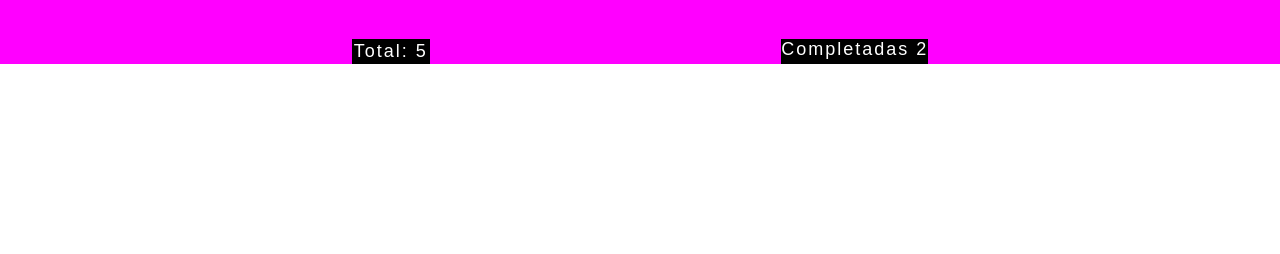
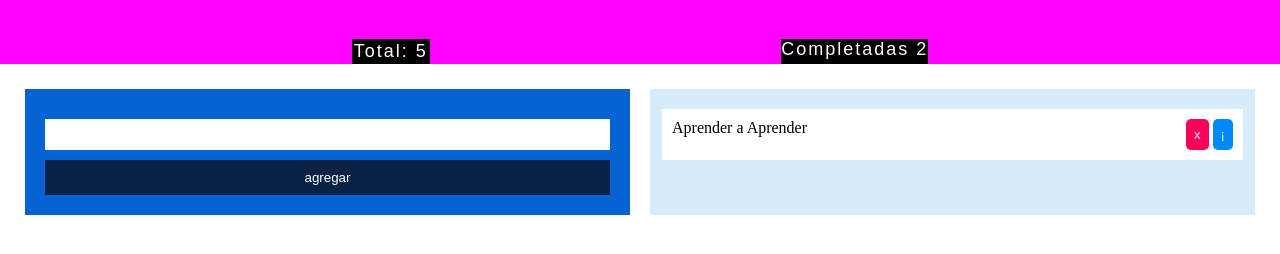
Before and after one commit to Xavi1594/CRUD, a plain HTML site: page src/index.html in a window 1280 px wide. Shown: the part 50-304 px from the top of the page. Drawn offline with Linux system fonts and the light colour scheme.

Commit message:
html and css finished

```diff
--- /dev/null
+++ b/src/css/main.css
@@ -0,0 +1,71 @@
+.contenedor {
+    display: grid;
+    grid-template-columns: 1fr 1fr;
+    margin: 15px;
+}
+.contenedor .contenedor__formulario {
+    padding: 20px;
+    margin: 10px;
+    text-align: center;
+    display: flex;
+    flex-direction: column;
+    gap: 10px;
+    background-color: rgb(6, 99, 212);
+    color: #fff;
+    max-height: 110px;
+}
+.contenedor .contenedor__formulario  input[type="text"] {
+    border: none;
+    padding: 8px;
+}
+.contenedor .contenedor__formulario  input[type="text"] :focus {
+    outline: none;
+    border-bottom: 5px solid rgb(15, 31, 55);
+}
+.contenedor .contenedor__formulario  input[type="submit"] {
+    border: none;
+    padding: 10px;
+    background-color: rgb(9, 34, 69);
+    color: #fff;
+    cursor: pointer;
+}
+
+.contenedor .contenedor__tareas {
+    padding: 10px;
+    margin: 10px;
+    background-color: rgb(215, 236, 250);
+}
+
+.contenedor .tareas__tarea {
+    display: flex;
+    justify-content: space-between;
+    background-color: #ffffff;
+    padding: 10px;
+    margin: 10px 2px;
+}
+
+.botones__eliminar {
+    border: none;
+    background-color: rgb(255, 0, 89);
+    color: #ffffff;
+    border-radius: 5px;
+    cursor: pointer;
+    transition: transform ease 300ms;
+    padding: 8px;
+}
+.botones__eliminar:hover {
+    transform: scale(1.3);
+}
+.botones__completada {
+    border: none;
+    background-color: rgb(0, 136, 255);
+    color: #ffffff;
+    border-radius: 5px;
+    cursor: pointer;
+    transition: transform ease 300ms;
+    padding: 8px;
+}
+
+.botones__completada:hover {
+    transform: scale(1.3);
+}
--- a/src/css/styles.css
+++ b/src/css/styles.css
@@ -1,2 +1,3 @@
 @import url(./reset.css);
 @import url(./header.css);
+@import url(./main.css);
--- a/src/index.html
+++ b/src/index.html
@@ -16,11 +16,32 @@
             <h1>Lista de tareas</h1>
         </div>
 
-            <section class="header__datos">
-                <p class="datos__total">Total: 5 </p>
-                <p class="datos__completadas"> Completadas 2 </p>
-            </section>
+        <section class="header__datos">
+            <p class="datos__total">Total: 5 </p>
+            <p class="datos__completadas"> Completadas 2 </p>
+        </section>
     </header>
+    <main>
+        <div class="contenedor">
+            <form id="contenedor__formulario" class="contenedor__formulario">
+                <span class="formulario__span"></span>
+                <input type="text" id="formulario__tarea">
+                <input type="submit" value="agregar">
+            </form>
+            <div class="contenedor__tareas">
+                <div class="tareas__tarea">
+                    <p>Aprender a Aprender</p>
+                    <div class="tarea__botones">
+                        <button class="botones__eliminar">x</button>
+                        <button class="botones__completada">¡</button>
+                    </div>
+
+                </div>
+
+            </div>
+        </div>
+    </main>
+
 
 
 
--- a/src/js/app.js
+++ b/src/js/app.js
@@ -1,4 +1,13 @@
-import { CRUD } from "./CRUD.js";
-function app() {
+const formulario = document.querySelector("#contenedor__formulario")
 
+function eventos(){
+    formulario.addEventListener("submit" , validarFormulario)
 }
+eventos();
+
+
+function validarFormulario(e) {
+    e.preventDefault();
+    const tarea = document.querySelector("#formulario__tarea").value;
+    console.log(tarea);
+}
```
Also changed, not shown: src/js/formulario.js (added, +8 -0 lines), src/js/CRUD.js (deleted).
